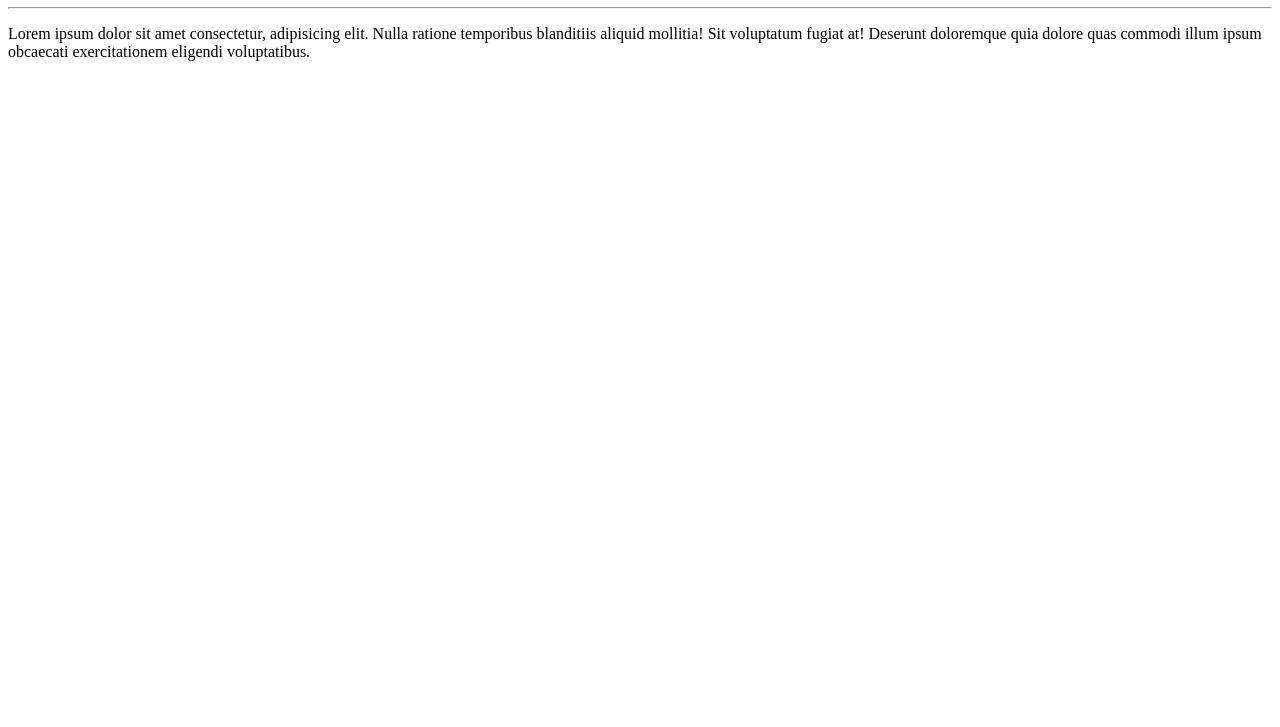
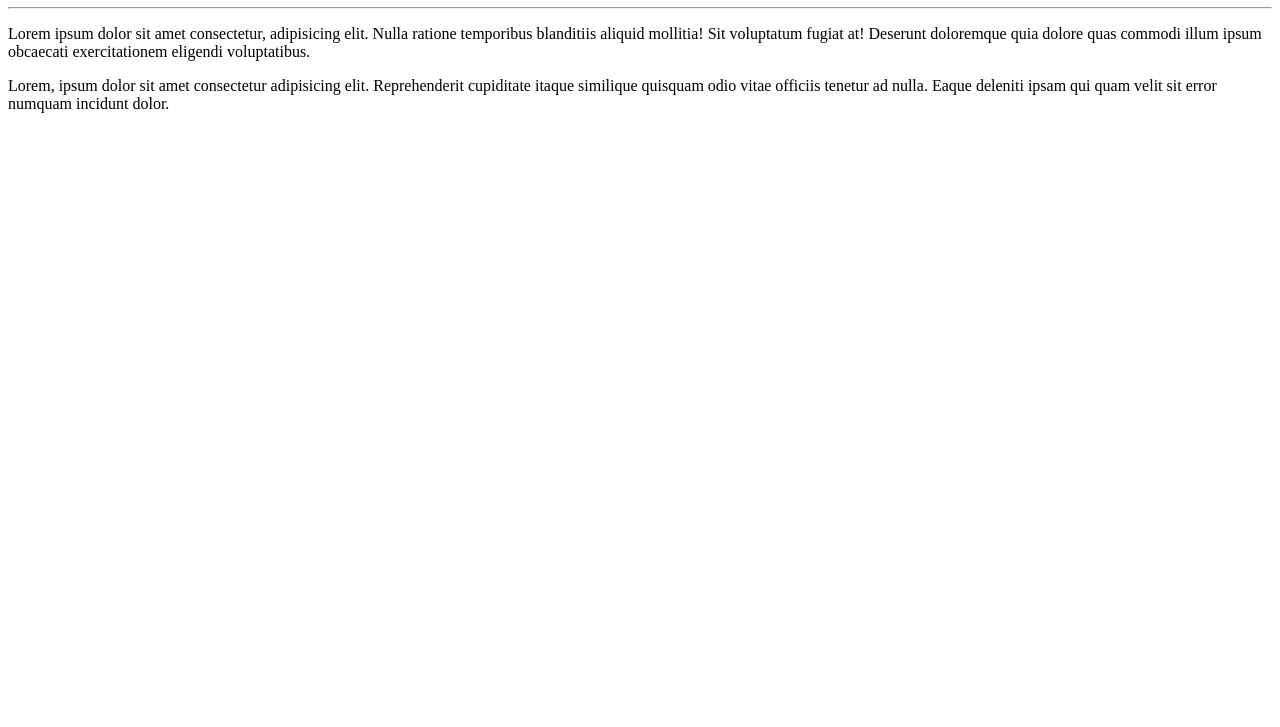
Before and after one commit to Dielegs/Ola-Mundo, a plain HTML site: page site-exemplo/index.html in a window 1280 px wide. Shown: the part 73-800 px from the top of the page. Drawn offline with Linux system fonts and the light colour scheme.

Commit message:
adicionei um parágrafo

```diff
--- a/site-exemplo/index.html
+++ b/site-exemplo/index.html
@@ -10,5 +10,6 @@
     <h1>Olá, Mundo!</h1>
     <hr>
     <P>Lorem ipsum dolor sit amet consectetur, adipisicing elit. Nulla ratione temporibus blanditiis aliquid mollitia! Sit voluptatum fugiat at! Deserunt doloremque quia dolore quas commodi illum ipsum obcaecati exercitationem eligendi voluptatibus.</P>
+    <p>Lorem, ipsum dolor sit amet consectetur adipisicing elit. Reprehenderit cupiditate itaque similique quisquam odio vitae officiis tenetur ad nulla. Eaque deleniti ipsam qui quam velit sit error numquam incidunt dolor.</p>
 </body>
 </html>
```
